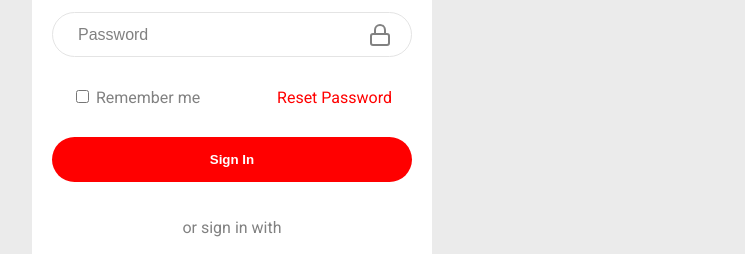
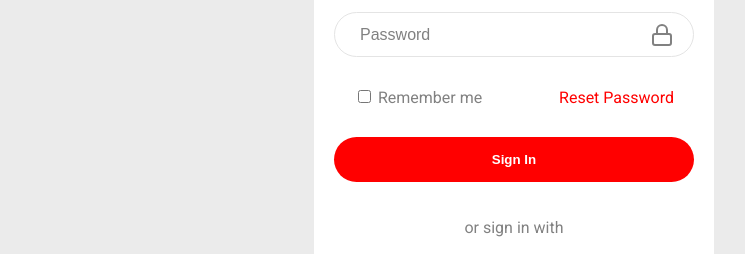
Before and after one commit to debbywar/signinform, a plain HTML site: page index.html in a window 1280 px wide. Shown: the part 277-531 px from the top of the page, without its empty margins (126-871 px from the left). Drawn offline with nearby package versions, Linux system fonts and the light colour scheme.

Commit message:
change margin form container

```diff
--- a/style.css
+++ b/style.css
@@ -15,7 +15,7 @@ form h3 {
 
 .form-container {
   background: #FFFFFF;
-  margin: 150px;
+  margin: 150px auto;
   width: 400px;
 }
 
```
